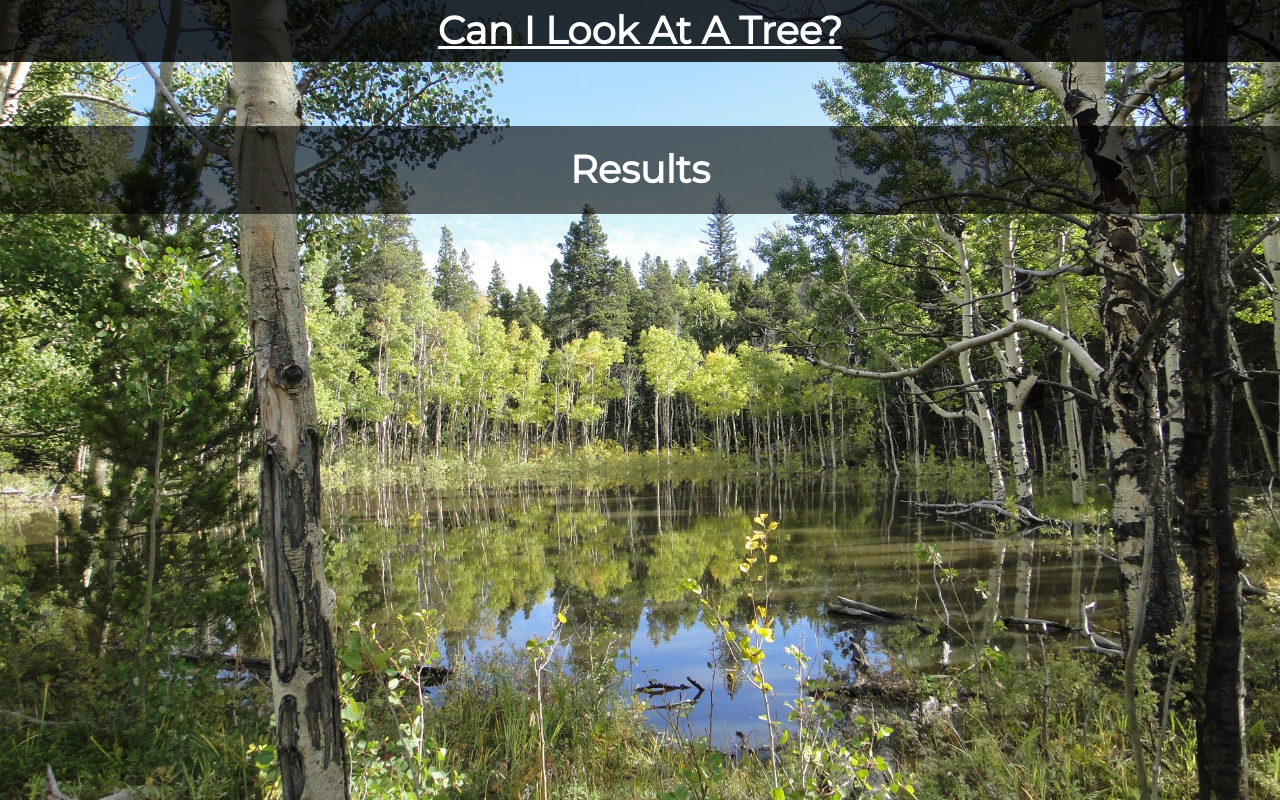
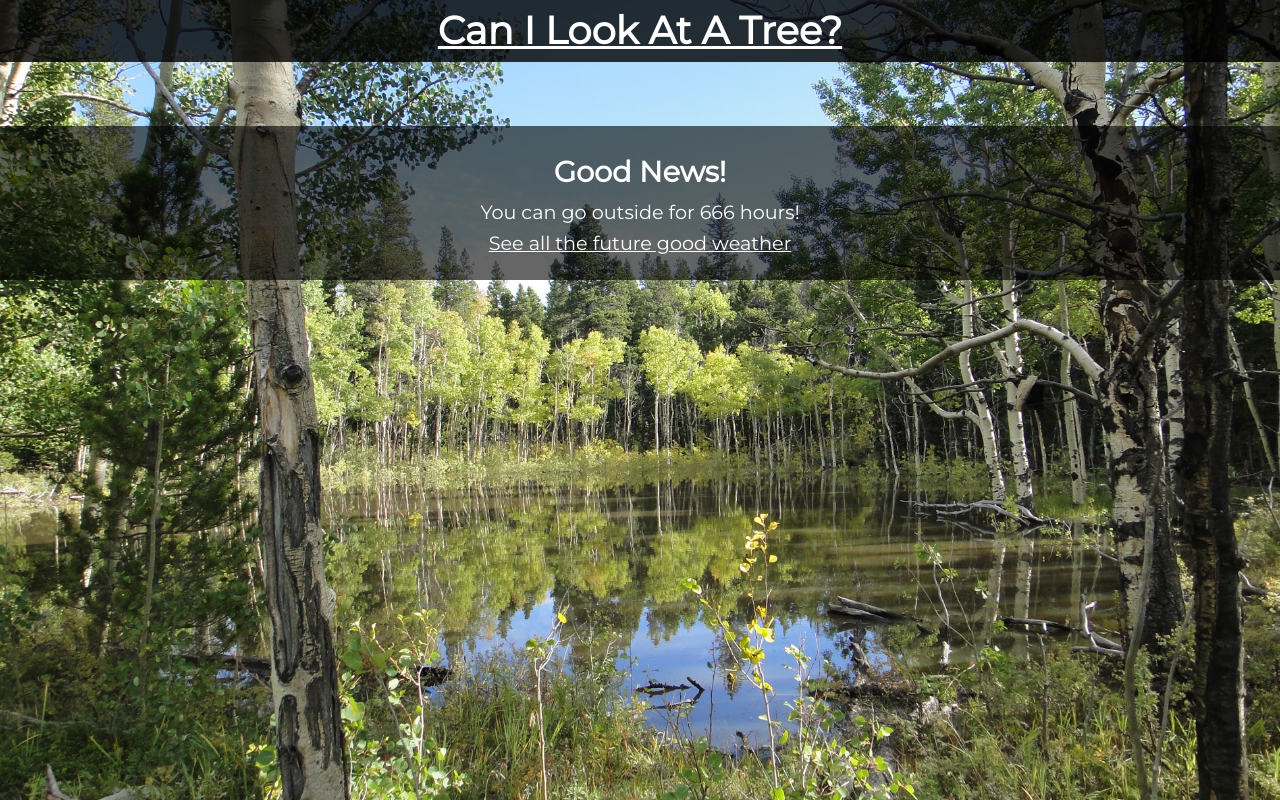
Before and after one commit to alexmkio/can-i-vue, a Vue app: page /results in a window 1280 px wide. Built offline with nearby package versions, Linux system fonts and the light colour scheme; no server answers.

Commit message:
Conditionally render notice object

```diff
--- a/src/components/Results.vue
+++ b/src/components/Results.vue
@@ -1,5 +1,17 @@
 <template>
-  <h1>Results</h1>
+  <section className='results'>
+    <section v-if="nice">
+      <h2>Good news!</h2>
+      <p>You can go outside for {{ hours }} hours!</p>
+    </section>
+    <section v-else>
+      <h2>Bad news</h2>
+      <p>You can't go outside for {{ hours }} hours!</p>
+    </section>
+    <router-link to='/good_weather'>
+      See all the future good weather
+    </router-link>
+  </section>
 </template>
 
 <script lang="ts">
@@ -8,9 +20,20 @@ import { defineComponent } from 'vue';
 export default defineComponent({
   name: 'Results',
   components: {},
-});
+  data() {
+    return {
+      hours: 666,
+      nice: true
+    }
+  },
+})
 </script>
 
 <style>
-
+.results {
+  display: flex;
+  flex-direction: column;
+  align-items: center;
+  padding: 1vh;
+}
 </style>
```
